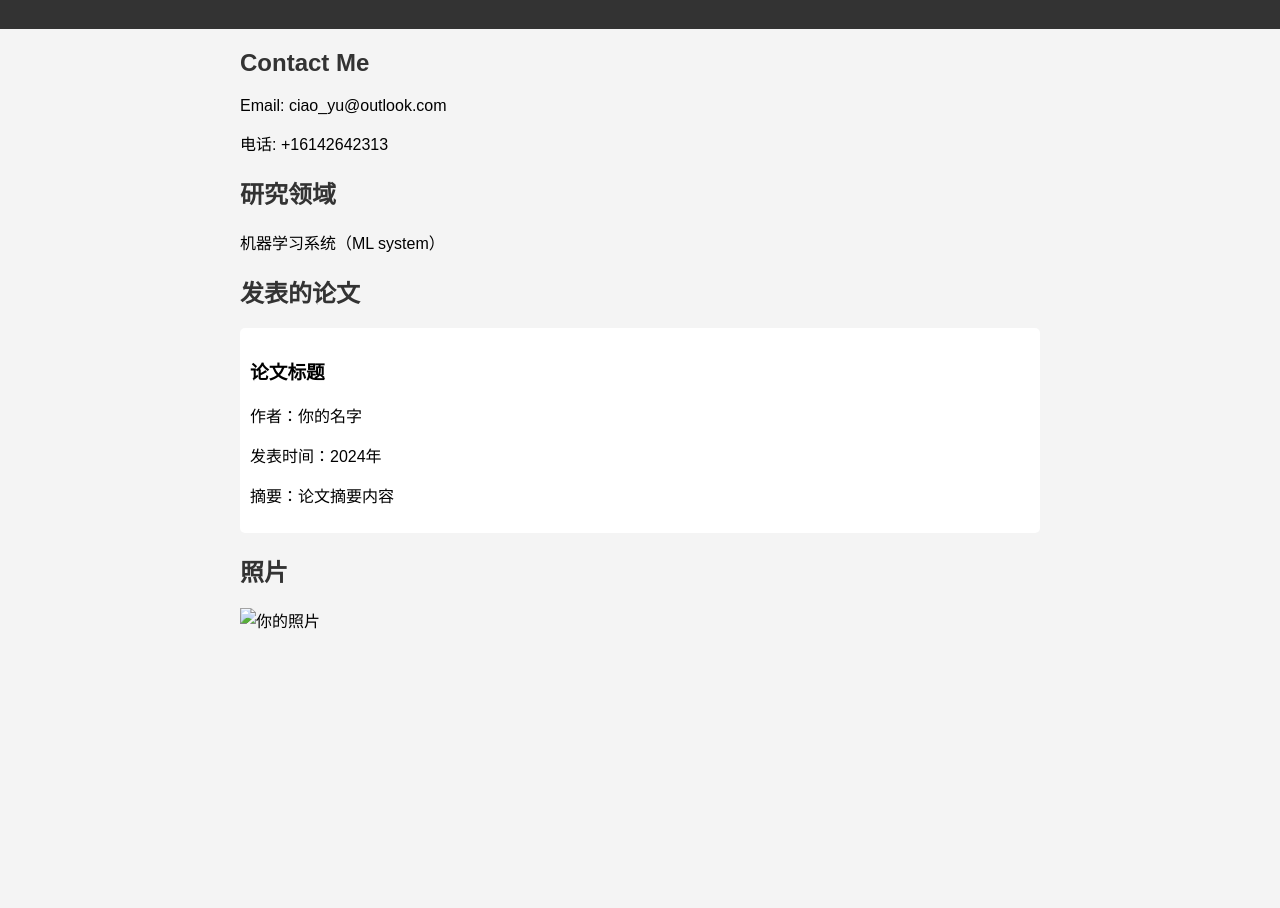
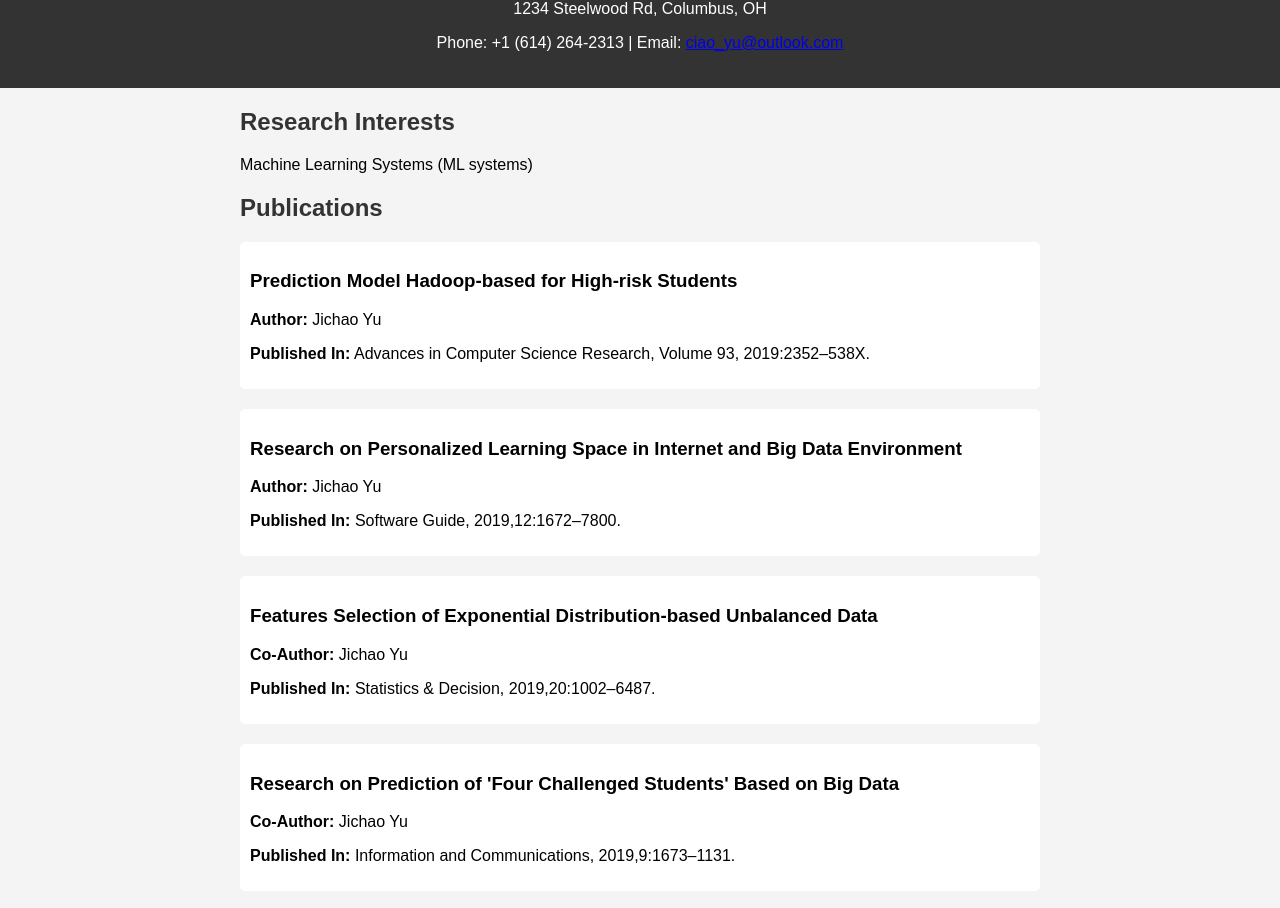
Before and after one commit to ciaociaoyu/ciao.github.io, a plain HTML site: page index.html in a window 1280 px wide. Shown: the part 100-1008 px from the top of the page. Before the commit the page ends 800 px from the top, so only its background shows below. Drawn offline with Linux system fonts and the light colour scheme.

Commit message:
Update index.html

```diff
--- a/index.html
+++ b/index.html
@@ -3,9 +3,8 @@
 <head>
     <meta charset="UTF-8">
     <meta name="viewport" content="width=device-width, initial-scale=1.0">
-    <title>Personal Website</title>
+    <title>Jichao Yu's Personal Website</title>
     <style>
-        /* 添加样式 */
         body {
             font-family: Arial, sans-serif;
             margin: 0;
@@ -41,34 +40,48 @@
 </head>
 <body>
     <header>
-        <h1>个人网站</h1>
+        <h1>Jichao Yu (Ciao)</h1>
+        <p>1234 Steelwood Rd, Columbus, OH</p>
+        <p>Phone: +1 (614) 264-2313 | Email: <a href="mailto:ciao_yu@outlook.com">ciao_yu@outlook.com</a></p>
     </header>
     <div class="container">
-        <section id="contact">
-            <h2>Contact Me</h2>
-            <p>Email: ciao_yu@outlook.com</p>
-            <p>电话: +16142642313</p>
-        </section>
-
         <section id="research">
-            <h2>研究领域</h2>
-            <p>机器学习系统（ML system）</p>
+            <h2>Research Interests</h2>
+            <p>Machine Learning Systems (ML systems)</p>
         </section>
 
         <section id="publications">
-            <h2>发表的论文</h2>
+            <h2>Publications</h2>
             <div class="paper">
-                <h3>论文标题</h3>
-                <p>作者：你的名字</p>
-                <p>发表时间：2024年</p>
-                <p>摘要：论文摘要内容</p>
+                <h3>Prediction Model Hadoop-based for High-risk Students</h3>
+                <p><strong>Author:</strong> Jichao Yu</p>
+                <p><strong>Published In:</strong> Advances in Computer Science Research, Volume 93, 2019:2352–538X.</p>
             </div>
-            <!-- 添加更多论文 -->
+            <div class="paper">
+                <h3>Research on Personalized Learning Space in Internet and Big Data Environment</h3>
+                <p><strong>Author:</strong> Jichao Yu</p>
+                <p><strong>Published In:</strong> Software Guide, 2019,12:1672–7800.</p>
+            </div>
+            <div class="paper">
+                <h3>Features Selection of Exponential Distribution-based Unbalanced Data</h3>
+                <p><strong>Co-Author:</strong> Jichao Yu</p>
+                <p><strong>Published In:</strong> Statistics & Decision, 2019,20:1002–6487.</p>
+            </div>
+            <div class="paper">
+                <h3>Research on Prediction of 'Four Challenged Students' Based on Big Data</h3>
+                <p><strong>Co-Author:</strong> Jichao Yu</p>
+                <p><strong>Published In:</strong> Information and Communications, 2019,9:1673–1131.</p>
+            </div>
+            <div class="paper">
+                <h3>Analysis on the technical framework of virtual college students’ mental health service center</h3>
+                <p><strong>Co-Author:</strong> Jichao Yu</p>
+                <p><strong>Published In:</strong> Changjiang Information & Communications, 2022,35(12):123-126.</p>
+            </div>
         </section>
 
         <section id="photo">
-            <h2>照片</h2>
-            <img src="your_photo.jpg" alt="你的照片">
+            <h2>Photo</h2>
+            <img src="your_photo.jpg" alt="Jichao Yu's Photo">
         </section>
     </div>
 </body>
```
